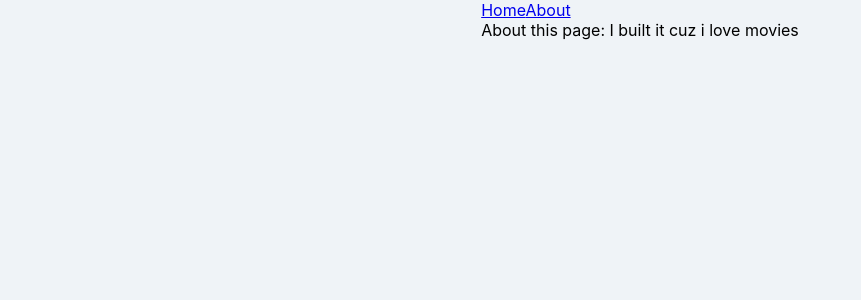
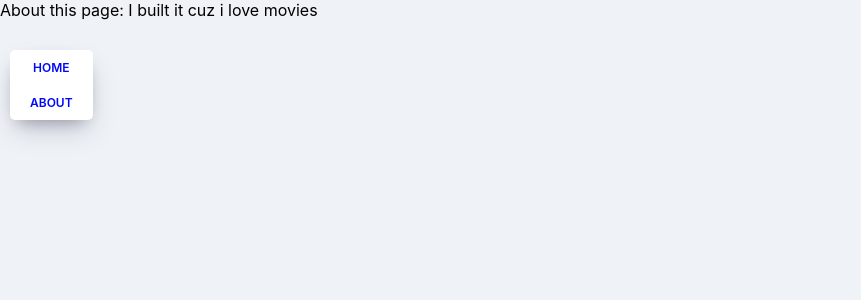
Before and after one commit to woong9149/movie_app_2020, a React (Create React App) app: page /#/about in a window 1280 px wide. Shown: the top 300 px of the page, without its empty margins (0-861 px from the left). Built offline with nearby package versions, Linux system fonts and the light colour scheme.

Commit message:
Redirecting

```diff
--- /dev/null
+++ b/src/App.css
@@ -0,0 +1,12 @@
+* {
+    box-sizing: border-box;
+  }
+
+  body {
+    margin: 0;
+    padding: 0;
+    font-family: -apple-system, BlinkMacSystemFont, "Segoe UI", Roboto, Oxygen,
+      Ubuntu, Cantarell, "Open Sans", "Helvetica Neue", sans-serif;
+    background-color: #eff3f7;
+    height: 100%;
+  }
--- a/src/App.js
+++ b/src/App.js
@@ -2,8 +2,9 @@
 import { HashRouter, Route} from "react-router-dom";
 import About from "./routes/About";
 import Home from "./routes/Home";
+import Detail from "./routes/Detail";
 import Navigation from "./components/Navigation";
-// import "./App.css";
+import "./App.css";
 
 function App(){
   return <HashRouter>
@@ -11,6 +12,7 @@
     <Navigation />
     <Route path="/" exact={true} component={Home}/>
     <Route path="/about" component={About}/>
+    <Route path="/movie/:id" component={Detail}/>
   </HashRouter>
 }
 
--- a/src/components/Movie.css
+++ b/src/components/Movie.css
@@ -2,15 +2,20 @@
   width: 45%;
   background-color: white;
   margin-bottom: 70px;
-    display: flex;
-    align-items: flex-start;
-    justify-content: space-between;
   font-weight: 300;
   padding: 20px;
   border-radius: 5px;
   color: #adaeb9;
   box-shadow: 0 13px 27px -5px rgba(50, 50, 93, 0.25),
     0 8px 16px -8px rgba(0, 0, 0, 0.3), 0 -6px 16px -6px rgba(0, 0, 0, 0.025);
+}
+
+.movies .movie a {
+  display: flex;
+  align-items: flex-start;
+  justify-content: space-between;
+  text-decoration: none;
+  color: inherit;
 }
 
 .movie img {
--- a/src/components/Movie.js
+++ b/src/components/Movie.js
@@ -1,10 +1,23 @@
 import React from "react";
 import PropTypes from "prop-types";
 import "./Movie.css";
+import { Link } from "react-router-dom";
 
 
 function Movie({id, year, title, summary, poster,genres}){
-    return <div className="movie">
+    return (
+        <Link
+            to={{
+                pathname:`movie/${id}`,
+                state:{
+                    year,
+                    title,
+                    summary,
+                    poster,
+                    genres
+                }
+            }}>
+            <div className="movie">
                     <img src={poster} alt={title} title={title}/>
                     <div className="movie__data">
                         <h3 className="movie__title">{title}</h3>
@@ -16,7 +29,9 @@
                         <p className="movie__summary">{summary.slice(0,180)}...</p>
 
                     </div>
-            </div>;
+            </div>
+        </Link>
+            )
 }
 
 Movie.propTypes = {//왜 p로 하면 잘되고 P로 하면 오류나는지 ?
--- a/src/components/Navigation.css
+++ b/src/components/Navigation.css
@@ -0,0 +1,25 @@
+.nav {
+    position: fixed;
+    top: 50px;
+    left: 10px;
+    display: flex;
+    flex-direction: column;
+    background-color: white;
+    padding: 10px 20px;
+    box-shadow: 0 13px 27px -5px rgba(50, 50, 93, 0.25),
+      0 8px 16px -8px rgba(0, 0, 0, 0.3), 0 -6px 16px -6px rgba(0, 0, 0, 0.025);
+    border-radius: 5px;
+  }
+
+  .nav a {
+    text-decoration: none;
+    color: #0008fc;
+    text-transform: uppercase;
+    font-size: 12px;
+    text-align: center;
+    font-weight: 600;
+  }
+
+  .nav a:not(:last-child) {
+    margin-bottom: 20px;
+  }
--- a/src/components/Navigation.js
+++ b/src/components/Navigation.js
@@ -1,9 +1,10 @@
 import React from "react";
+import "./Navigation.css"
 import { Link } from "react-router-dom";
 
 function Navigation(){
     return (
-        <div>
+        <div className="nav">
             <Link to="/"> Home</Link>
             <Link to="/about">About</Link>
         </div>
--- /dev/null
+++ b/src/routes/About.css
@@ -0,0 +1,20 @@
+.about__container {
+    box-shadow: 0 13px 27px -5px rgba(50, 50, 93, 0.25),
+      0 8px 16px -8px rgba(0, 0, 0, 0.3), 0 -6px 16px -6px rgba(0, 0, 0, 0.025);
+    padding: 20px;
+    border-radius: 5px;
+    background-color: white;
+    margin: 0 auto;
+    margin-top: 100px;
+    max-width: 25%;
+    font-weight: 300;
+  }
+
+  .about__container span:first-child {
+    font-size: 20px;
+  }
+
+  .about__container span:last-child {
+    display: block;
+    margin-top: 10px;
+  }
--- a/src/routes/About.js
+++ b/src/routes/About.js
@@ -1,4 +1,5 @@
 import React from "react";
+import "./About.css";
 
 function About(){
     return <span>About this page: I built it cuz i love movies</span>
--- /dev/null
+++ b/src/routes/Detail.js
@@ -0,0 +1,21 @@
+import React from "react";
+
+class Detail extends React.Component {
+    componentDidMount(){
+
+        const { location, history } = this.props;
+        if(location.state === undefined){
+            history.push("/");
+        }
+    }
+    render(){
+        const { location } = this.props;
+        if(location.state){
+            return <span>{location.title}</span>
+        }else{
+            return null;
+        }
+    }
+}
+
+export default Detail;
--- a/src/routes/Home.css
+++ b/src/routes/Home.css
@@ -1,19 +1,4 @@
-* {
-    box-sizing: border-box;
-  }
 
-  body {
-    margin: 0;
-    padding: 0;
-    font-family: -apple-system, BlinkMacSystemFont, "Segoe UI", Roboto, Oxygen,
-      Ubuntu, Cantarell, "Open Sans", "Helvetica Neue", sans-serif;
-    background-color: #eff3f7;
-    height: 100%;
-  }
-
-  html,
-  body,
-  #potato,
   .container {
     height: 100%;
     display: flex;
@@ -22,7 +7,7 @@
 
   .loader {
     width: 100%;
-    height: 100%;
+    height: 100vh;
     display: flex;
     justify-content: center;
     align-items: center;
```
Lines whose indentation alone changed are shown as unchanged.
